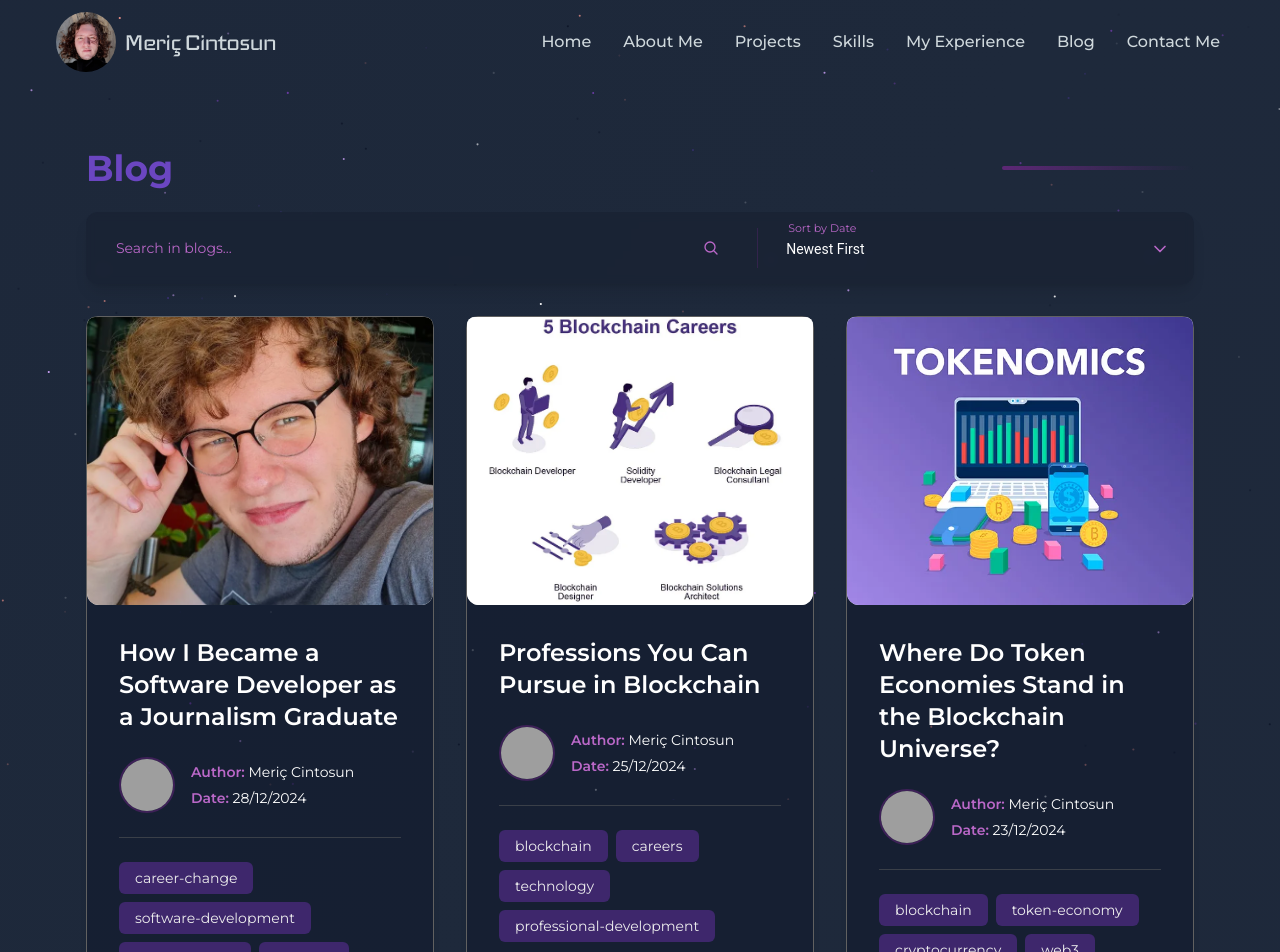
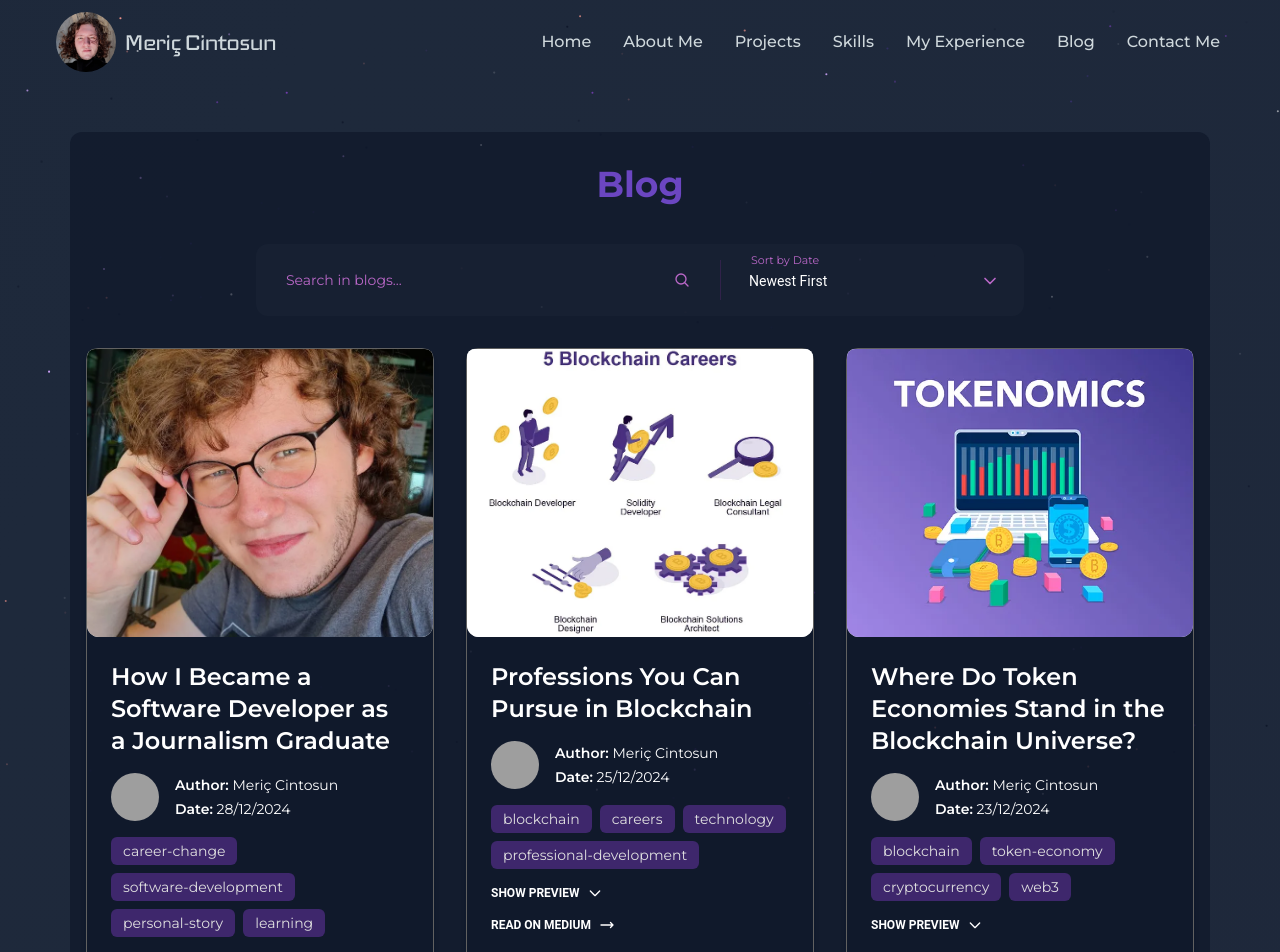
Before and after one commit to mericcintosun/meric-cintosun-portfolio, a Next.js app: page /blog in a window 1280 px wide. Shown: the top 952 px of the page. Built offline with nearby package versions, Linux system fonts and the light colour scheme; grey boxes are pictures that could not be loaded.

Commit message:
fixed-contact-blog

```diff
--- a/src/app/blog/page.js
+++ b/src/app/blog/page.js
@@ -38,18 +38,13 @@ export default function Blog() {
   };
 
   return (
-    <section className="container mx-auto px-4">
-      <div className="flex flex-col pt-4 pb-8">
-        <div className="flex flex-col space-y-6">
-          <div className="flex items-center justify-between">
-            <h1 className="text-[#6B46C1] text-3xl md:text-4xl font-bold">
+    <section className="container mx-auto px-4 bg-[#0f172a] rounded-xl bg-opacity-70 mb-6 pb-6">
+      <div className="flex flex-col py-8 space-y-8">
+        <h1 className="text-[#6B46C1] text-4xl font-bold text-center mb-2">
           Blog
         </h1>
-            <div className="h-1 w-32 md:w-48 bg-gradient-to-r from-purple-500/50 to-transparent rounded-full"></div>
-          </div>
 
-          <div className="bg-[#1a2234]/80 backdrop-blur-sm p-4 rounded-xl shadow-lg">
-            <div className="flex flex-col md:flex-row gap-6 items-stretch justify-center w-full">
+        <div className="flex flex-col md:flex-row gap-4 items-stretch justify-center max-w-3xl mx-auto w-full bg-[#1a2234]/80 p-4 rounded-xl">
           <div className="w-full md:w-[60%] relative">
             <Input
               type="text"
@@ -58,7 +53,7 @@ export default function Blog() {
               onChange={handleSearch}
               className="!border-none focus:!border-none text-white"
               labelProps={{
-                    className: "!text-purple-300 before:!border-transparent after:!border-transparent peer-focus:before:!border-purple-500/50 peer-focus:after:!border-purple-500/50"
+                className: "!text-purple-300  peer-focus:before:!border-purple-500/50 peer-focus:after:!border-purple-500/50"
               }}
               containerProps={{
                 className: "min-w-[100px]"
@@ -124,16 +119,14 @@ export default function Blog() {
           </div>
         </div>
       </div>
-        </div>
-      </div>
 
       {blogs.length === 0 && searchTerm && (
-        <div className="text-center text-white py-6">
+        <div className="text-center text-white py-8">
           No blogs found matching "<span className="text-purple-300">{searchTerm}</span>"
         </div>
       )}
 
-      <div className="grid grid-cols-1 md:grid-cols-2 lg:grid-cols-3 gap-8 pb-8">
+      <div className="grid grid-cols-1 md:grid-cols-2 lg:grid-cols-3 gap-8">
         {blogs.map((blog, index) => (
           <BlogCard key={index} blog={blog} />
         ))}
--- a/src/app/contact/page.js
+++ b/src/app/contact/page.js
@@ -61,7 +61,7 @@ export default function Contact() {
 
   return (
     <div className="min-h-screen flex items-center justify-center">
-      <div className="w-full max-w-4xl px-4 sm:px-6 lg:px-8 py-16 sm:py-24 mt-[-6rem]">
+      <div className="w-full max-w-4xl px-4 sm:px-6 lg:px-8 py-16 sm:py-24 mt-[-8rem]">
         <div className="space-y-4 text-center max-w-2xl mx-auto mb-16">
           <h1 className="text-3xl font-semibold md:text-5xl">
             Contact
--- a/src/components/BlogCard.jsx
+++ b/src/components/BlogCard.jsx
@@ -17,11 +17,11 @@ export default function BlogCard({ blog }) {
   };
 
   return (
-    <Card className="mb-8 w-full max-w-[48rem] bg-[#0f172a] bg-opacity-50 border border-gray-700 text-white hover:bg-opacity-90 transition-all">
+    <Card className="mb-6 w-full max-w-[48rem] bg-[#0f172a] bg-opacity-50 border border-gray-700 text-white hover:bg-opacity-90 transition-all">
       <CardHeader
         shadow={false}
         floated={false}
-        className="relative h-64 md:h-72 m-0 rounded-t-lg overflow-hidden"
+        className="relative h-56 md:h-72 m-0 rounded-t-lg overflow-hidden"
       >
         <Image
           src={blog.main_image}
@@ -32,13 +32,12 @@ export default function BlogCard({ blog }) {
         />
       </CardHeader>
 
-      <CardBody className="p-8">
-        <div className="grid gap-6">
-          <h2 className="text-2xl font-semibold">{blog.title}</h2>
+      <CardBody className="p-6 space-y-4">
+        <h2 className="text-2xl font-semibold mb-2">{blog.title}</h2>
 
-          <div className="flex items-center gap-4 border-b border-gray-700/50 pb-6">
+        <div className="flex items-center space-x-4">
           {blog.author.photo && (
-              <div className="relative w-14 h-14 rounded-full overflow-hidden flex-shrink-0 border-2 border-purple-500/30">
+            <div className="relative w-12 h-12 rounded-full overflow-hidden flex-shrink-0">
               <Image
                 src={blog.author.photo}
                 alt={blog.author.name}
@@ -47,12 +46,12 @@ export default function BlogCard({ blog }) {
               />
             </div>
           )}
-            <div className="space-y-1.5">
+          <div className="space-y-1">
             <p className="text-sm">
-                <span className="font-semibold text-purple-300">Author:</span> {blog.author.name}
+              <span className="font-semibold">Author:</span> {blog.author.name}
             </p>
             <p className="text-sm">
-                <span className="font-semibold text-purple-300">Date:</span> {formatDate(blog.date)}
+              <span className="font-semibold">Date:</span> {formatDate(blog.date)}
             </p>
           </div>
         </div>
@@ -61,17 +60,16 @@ export default function BlogCard({ blog }) {
           {blog.tags.map((tag, index) => (
             <span
               key={index}
-                className="bg-[#3e276c] px-4 py-1.5 rounded-md text-sm text-gray-200 hover:bg-[#4e377c] transition-colors"
+              className="bg-[#3e276c] px-3 py-1 rounded-md text-sm text-gray-300"
             >
               {tag}
             </span>
           ))}
         </div>
 
-          <div className="space-y-4">
         <Button
           variant="text"
-              className="text-white hover:text-purple-300 p-0 flex items-center gap-2 transition-colors"
+          className="text-white hover:text-gray-300 p-0 flex items-center gap-2"
           onClick={() => setShowParagraph(!showParagraph)}
         >
           {showParagraph ? "Hide Preview" : "Show Preview"}
@@ -91,14 +89,11 @@ export default function BlogCard({ blog }) {
           </svg>
         </Button>
 
-            <hr className="border-gray-700" />
-
         {showParagraph && (
           <p className="text-gray-300 animate-fadeIn leading-relaxed">
             {blog.first_paragraph}
           </p>
         )}
-          </div>
 
         <Link
           href={blog.read_more_url}
@@ -106,7 +101,7 @@ export default function BlogCard({ blog }) {
           rel="noopener noreferrer"
           className="inline-block"
         >
-            <Button variant="text" className="flex text-white hover:text-purple-300 items-center gap-2 p-0 transition-colors">
+          <Button variant="text" className="flex text-white hover:text-gray-300 items-center gap-2 p-0">
             Read on Medium
             <svg
               xmlns="http://www.w3.org/2000/svg"
@@ -124,7 +119,6 @@ export default function BlogCard({ blog }) {
             </svg>
           </Button>
         </Link>
-        </div>
       </CardBody>
     </Card>
   );
```
Lines whose indentation alone changed are shown as unchanged.
